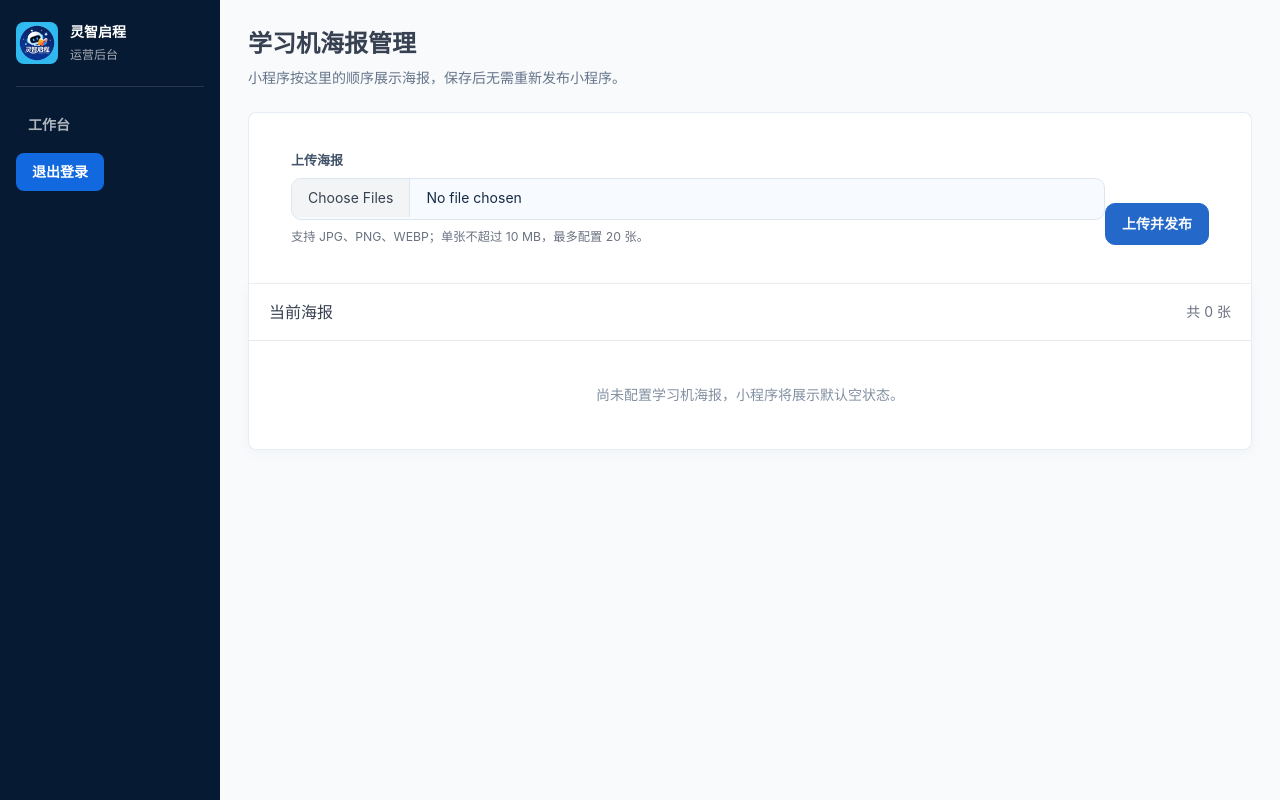
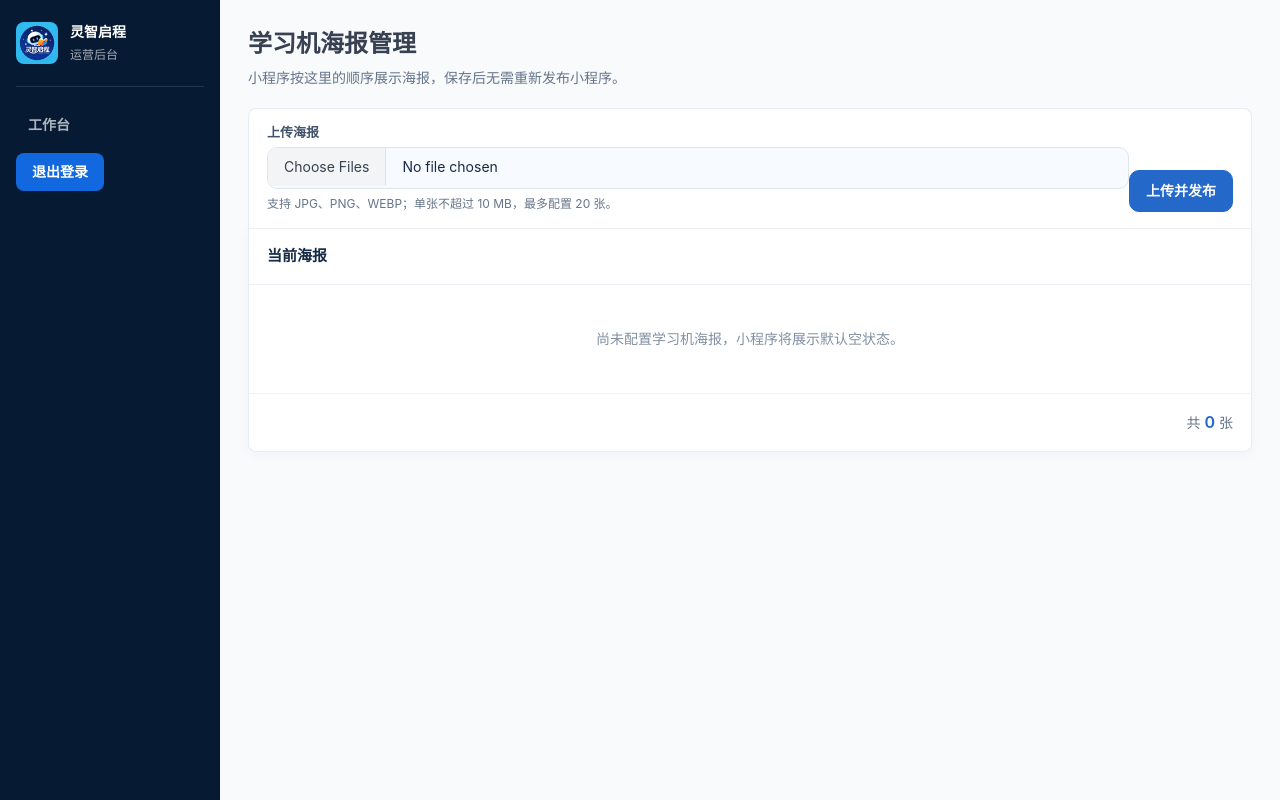
Before and after one commit to wanzaixiaoxin01/lingzhiqicheng-miniprogram-server, a FastAPI app: template app/templates/learning_machine_posters.html in a window 1280 px wide. Run offline with FastAPI, Linux system fonts and the light colour scheme; the template is opened without the code that fills it, so the values that code supplies are empty.

Commit message:
style: unify admin page layouts

```diff
--- a/app/static/admin.css
+++ b/app/static/admin.css
@@ -1396,6 +1396,185 @@ th {
   background: #f8fafc;
 }
 
+/* Global admin workspace rhythm: every page shares the same left edge,
+   control height, surface treatment, and table footer placement. */
+.workspace {
+  min-width: 0;
+  background: #f8fafc;
+}
+
+.workspace > header,
+.workspace > .metrics,
+.workspace > .admin-filter-bar,
+.workspace > .admin-form,
+.workspace > .admin-form-section,
+.workspace > .admin-data-section,
+.workspace > .panel,
+.workspace > .card {
+  width: min(1480px, 100%);
+  margin-right: auto;
+  margin-left: auto;
+}
+
+.workspace > header {
+  margin-bottom: 20px;
+}
+
+.workspace > .admin-filter-bar,
+.workspace > form.admin-filter-bar {
+  padding: 0;
+  overflow: hidden;
+}
+
+.workspace > .admin-filter-bar .card-body,
+.workspace > form.admin-filter-bar .card-body {
+  padding: 16px 18px;
+}
+
+.workspace > .admin-filter-bar .form-label,
+.workspace > form.admin-filter-bar .form-label {
+  margin-bottom: 6px;
+  line-height: 1.2;
+}
+
+.workspace > .admin-filter-bar .row,
+.workspace > form.admin-filter-bar .row {
+  align-items: end;
+}
+
+.workspace > .admin-filter-bar .btn,
+.workspace > form.admin-filter-bar .btn {
+  min-width: 76px;
+}
+
+.workspace > .card:not(.admin-filter-bar),
+.workspace > section.card:not(.admin-filter-bar),
+.workspace > .panel {
+  overflow: hidden;
+}
+
+.workspace > .card:not(.admin-filter-bar) .table-responsive,
+.workspace > .panel .table-responsive {
+  overflow-x: auto;
+}
+
+.workspace > .card:not(.admin-filter-bar) > .card-header,
+.workspace > .admin-data-section > .card-header,
+.workspace > .panel > .panel-head {
+  min-height: 56px;
+  padding: 14px 18px;
+  background: #fff;
+  border-bottom: 1px solid #edf1f5;
+}
+
+.workspace > .admin-data-section > .card-header .card-title,
+.workspace > .panel > .panel-head h2 {
+  color: var(--admin-ink);
+  font-size: 15px;
+  font-weight: 800;
+}
+
+.workspace .admin-table {
+  margin: 0;
+  background: #fff;
+}
+
+.workspace .admin-table thead th:first-child,
+.workspace .admin-table tbody td:first-child {
+  padding-left: 18px;
+}
+
+.workspace .admin-table thead th:last-child,
+.workspace .admin-table tbody td:last-child {
+  padding-right: 18px;
+}
+
+.workspace .card-footer {
+  min-height: 58px;
+  padding: 10px 18px;
+  border-top: 1px solid #edf1f5;
+  background: #fff;
+}
+
+.workspace .pagination-summary {
+  color: var(--admin-muted);
+  white-space: nowrap;
+}
+
+.admin-count-footer {
+  display: flex;
+  align-items: center;
+  justify-content: flex-end;
+}
+
+.admin-form-section {
+  overflow: hidden;
+}
+
+.admin-form-section > .edit-form,
+.workspace > .edit-form {
+  margin: 0;
+  border: 0;
+  border-radius: 0;
+  box-shadow: none;
+}
+
+.admin-form-actions {
+  display: flex;
+  align-items: center;
+  gap: 10px;
+  padding-top: 4px;
+}
+
+.admin-form-actions button,
+.admin-form-actions a {
+  min-width: 78px;
+  min-height: var(--admin-control-height);
+}
+
+.admin-form-actions a {
+  justify-content: center;
+  border: 1px solid var(--admin-border);
+  background: #fff;
+}
+
+.admin-upload-bar .form-hint {
+  display: block;
+  margin-top: 6px;
+  color: var(--admin-muted);
+  font-size: 12px;
+}
+
+.admin-upload-bar .card-body {
+  padding: 16px 18px;
+}
+
+.admin-data-section .text-secondary {
+  color: var(--admin-muted) !important;
+  font-size: 13px;
+}
+
+.login-form.admin-form {
+  padding: 28px;
+  border-radius: 10px;
+  box-shadow: 0 12px 36px rgba(18, 51, 92, .08);
+}
+
+.login-form.admin-form button {
+  width: 100%;
+  min-height: var(--admin-control-height);
+}
+
+@media (max-width: 700px) {
+  .workspace { padding: 20px 14px; }
+  .workspace > .admin-filter-bar .card-body,
+  .workspace > form.admin-filter-bar .card-body,
+  .admin-upload-bar .card-body { padding: 14px; }
+  .workspace .card-footer { padding: 10px 14px; }
+  .workspace .pagination-summary { font-size: 12px; }
+  .admin-form-actions { flex-wrap: wrap; }
+}
+
 @media (max-width: 900px) {
   .workspace { padding: 20px 16px; }
   .workspace > header { margin-bottom: 18px; }
--- a/app/templates/admin_login.html
+++ b/app/templates/admin_login.html
@@ -5,11 +5,11 @@
     <meta name="viewport" content="width=device-width, initial-scale=1">
     <title>灵智启程后台登录</title>
     <link rel="stylesheet" href="/static/vendor/tabler/tabler.min.css?v=1.4.0">
-    <link rel="stylesheet" href="/static/admin.css?v=20261126-10">
+    <link rel="stylesheet" href="/static/admin.css?v=20261126-16">
   </head>
   <body>
     <main class="login-shell">
-      <form class="panel login-form" method="post" action="/admin/login">
+      <form class="panel login-form admin-form" method="post" action="/admin/login">
         <img src="/static/logo.png" alt="灵智启程" class="login-logo">
         <h1>运营后台</h1>
         <p class="muted">登录后管理小程序内容和空间公告。</p>
--- a/app/templates/attendance_roll_call.html
+++ b/app/templates/attendance_roll_call.html
@@ -5,7 +5,7 @@
     <meta name="viewport" content="width=device-width, initial-scale=1">
     <title>到店点名 · 灵智启程后台</title>
     <link rel="stylesheet" href="/static/vendor/tabler/tabler.min.css?v=1.4.0">
-    <link rel="stylesheet" href="/static/admin.css?v=20261126-10">
+    <link rel="stylesheet" href="/static/admin.css?v=20261126-16">
   </head>
   <body>
     <main class="shell">
--- a/app/templates/dashboard.html
+++ b/app/templates/dashboard.html
@@ -5,7 +5,7 @@
     <meta name="viewport" content="width=device-width, initial-scale=1">
     <title>灵智启程后台</title>
     <link rel="stylesheet" href="/static/vendor/tabler/tabler.min.css?v=1.4.0">
-    <link rel="stylesheet" href="/static/admin.css?v=20261126-10">
+    <link rel="stylesheet" href="/static/admin.css?v=20261126-16">
   </head>
   <body>
     <main class="shell">
@@ -48,7 +48,7 @@
             <h2>{% if admin_role == 'manager' %}本店待跟进预约{% else %}待跟进预约{% endif %}</h2>
             <a href="/admin/leads?follow_status=pending">查看全部</a>
           </div>
-          <table>
+          <table class="admin-table">
             <thead>
               <tr>
                 <th>家长</th>
--- a/app/templates/learning_machine_posters.html
+++ b/app/templates/learning_machine_posters.html
@@ -5,7 +5,7 @@
     <meta name="viewport" content="width=device-width, initial-scale=1">
     <title>学习机海报管理 · 灵智启程后台</title>
     <link rel="stylesheet" href="/static/vendor/tabler/tabler.min.css?v=1.4.0">
-    <link rel="stylesheet" href="/static/admin.css?v=20261126-10">
+    <link rel="stylesheet" href="/static/admin.css?v=20261126-16">
   </head>
   <body>
     <main class="shell">
@@ -18,7 +18,7 @@
           <div><h1>学习机海报管理</h1><p>小程序按这里的顺序展示海报，保存后无需重新发布小程序。</p></div>
         </header>
 
-        <form class="card mb-3 admin-filter-bar" method="post" enctype="multipart/form-data" action="/admin/learning-machine-posters">
+        <form class="card mb-3 admin-filter-bar admin-upload-bar" method="post" enctype="multipart/form-data" action="/admin/learning-machine-posters">
           <div class="card-body">
             <div class="row g-3 align-items-end">
               <div class="col"><label class="form-label">上传海报</label><input class="form-control" type="file" name="files" accept=".jpg,.jpeg,.png,.webp" multiple required><small class="form-hint">支持 JPG、PNG、WEBP；单张不超过 10 MB，最多配置 20 张。</small></div>
@@ -27,8 +27,8 @@
           </div>
         </form>
 
-        <section class="card">
-          <div class="card-header"><h2 class="card-title">当前海报</h2><span class="text-secondary ms-auto">共 {{ posters|length }} 张</span></div>
+        <section class="card admin-data-section">
+          <div class="card-header"><h2 class="card-title">当前海报</h2></div>
           {% if posters %}
           <div class="learning-poster-grid">
             {% for poster in posters %}
@@ -47,6 +47,7 @@
           {% else %}
           <div class="empty-state">尚未配置学习机海报，小程序将展示默认空状态。</div>
           {% endif %}
+          <div class="card-footer admin-count-footer"><span class="pagination-summary">共 <strong>{{ posters|length }}</strong> 张</span></div>
         </section>
       </section>
     </main>
--- a/app/templates/operations_form.html
+++ b/app/templates/operations_form.html
@@ -5,7 +5,7 @@
     <meta name="viewport" content="width=device-width, initial-scale=1">
     <title>灵智启程后台</title>
     <link rel="stylesheet" href="/static/vendor/tabler/tabler.min.css?v=1.4.0">
-    <link rel="stylesheet" href="/static/admin.css?v=20261126-10">
+    <link rel="stylesheet" href="/static/admin.css?v=20261126-16">
     <script defer src="/static/admin-form.js?v=20261125-1"></script>
     <script defer src="/static/admin-dropdown.js?v=20261126-1"></script>
     {% if resource in ['students', 'student_enrollment'] %}
@@ -88,7 +88,7 @@
           <label>备注<textarea name="note" placeholder="可填写当天到店情况"></textarea></label>
           {% endif %}
 
-          <div class="form-actions"><button>保存</button><a href="/admin/{{ resource }}">返回</a></div>
+          <div class="form-actions admin-form-actions"><button>保存</button><a href="/admin/{{ resource }}">返回</a></div>
         </form>
       </section>
     </main>
--- a/app/templates/operations_list.html
+++ b/app/templates/operations_list.html
@@ -5,7 +5,7 @@
     <meta name="viewport" content="width=device-width, initial-scale=1">
     <title>灵智启程后台</title>
     <link rel="stylesheet" href="/static/vendor/tabler/tabler.min.css?v=1.4.0">
-    <link rel="stylesheet" href="/static/admin.css?v=20261126-15">
+    <link rel="stylesheet" href="/static/admin.css?v=20261126-16">
     <script defer src="/static/admin-form.js?v=20261125-1"></script>
     <script defer src="/static/admin-dropdown.js?v=20261126-1"></script>
   </head>
--- a/app/templates/resource_form.html
+++ b/app/templates/resource_form.html
@@ -5,7 +5,7 @@
     <meta name="viewport" content="width=device-width, initial-scale=1">
     <title>灵智启程后台</title>
     <link rel="stylesheet" href="/static/vendor/tabler/tabler.min.css?v=1.4.0">
-    <link rel="stylesheet" href="/static/admin.css?v=20261126-10">
+    <link rel="stylesheet" href="/static/admin.css?v=20261126-16">
     <script defer src="/static/admin-dropdown.js?v=20261126-1"></script>
   </head>
   <body>
@@ -100,7 +100,7 @@
           <label>配置内容<textarea name="value">{{ item.value.text if item and item.value else '' }}</textarea></label>
           {% endif %}
 
-          <div class="form-actions">
+          <div class="form-actions admin-form-actions">
             <button>保存</button>
             <a href="/admin/{{ resource }}">返回</a>
           </div>
--- a/app/templates/resource_list.html
+++ b/app/templates/resource_list.html
@@ -5,7 +5,7 @@
     <meta name="viewport" content="width=device-width, initial-scale=1">
     <title>灵智启程后台</title>
     <link rel="stylesheet" href="/static/vendor/tabler/tabler.min.css?v=1.4.0">
-    <link rel="stylesheet" href="/static/admin.css?v=20261126-15">
+    <link rel="stylesheet" href="/static/admin.css?v=20261126-16">
     <script defer src="/static/admin-dropdown.js?v=20261126-1"></script>
   </head>
   <body>
--- a/app/templates/student_detail.html
+++ b/app/templates/student_detail.html
@@ -5,7 +5,7 @@
     <meta name="viewport" content="width=device-width, initial-scale=1">
     <title>灵智启程后台</title>
     <link rel="stylesheet" href="/static/vendor/tabler/tabler.min.css?v=1.4.0">
-    <link rel="stylesheet" href="/static/admin.css?v=20261126-10">
+    <link rel="stylesheet" href="/static/admin.css?v=20261126-16">
     <link rel="stylesheet" href="/static/vendor/litepicker/litepicker.css?v=2.0.12">
     <link rel="stylesheet" href="/static/student-validity-range.css?v=20261124-2">
     <script defer src="/static/admin-form.js?v=20261125-1"></script>
@@ -35,7 +35,7 @@
           </form>
         </section>
         <section class="card admin-data-section">
-          <div class="card-header"><h2 class="card-title">报名记录</h2><span class="text-secondary">共 {{ enrollments|length }} 条</span></div>
+          <div class="card-header"><h2 class="card-title">报名记录</h2></div>
           <div class="table-responsive"><table class="table table-vcenter card-table admin-table">
             <thead><tr><th>有效期</th><th>网点</th><th>服务项目</th><th>应收</th><th>实收</th><th>状态</th><th>操作</th></tr></thead>
             <tbody>
@@ -52,6 +52,7 @@
               {% else %}<tr><td colspan="7">暂无报名记录</td></tr>{% endfor %}
             </tbody>
           </table></div>
+          <div class="card-footer admin-count-footer"><span class="pagination-summary">共 <strong>{{ enrollments|length }}</strong> 条</span></div>
         </section>
       </section>
     </main>
```
